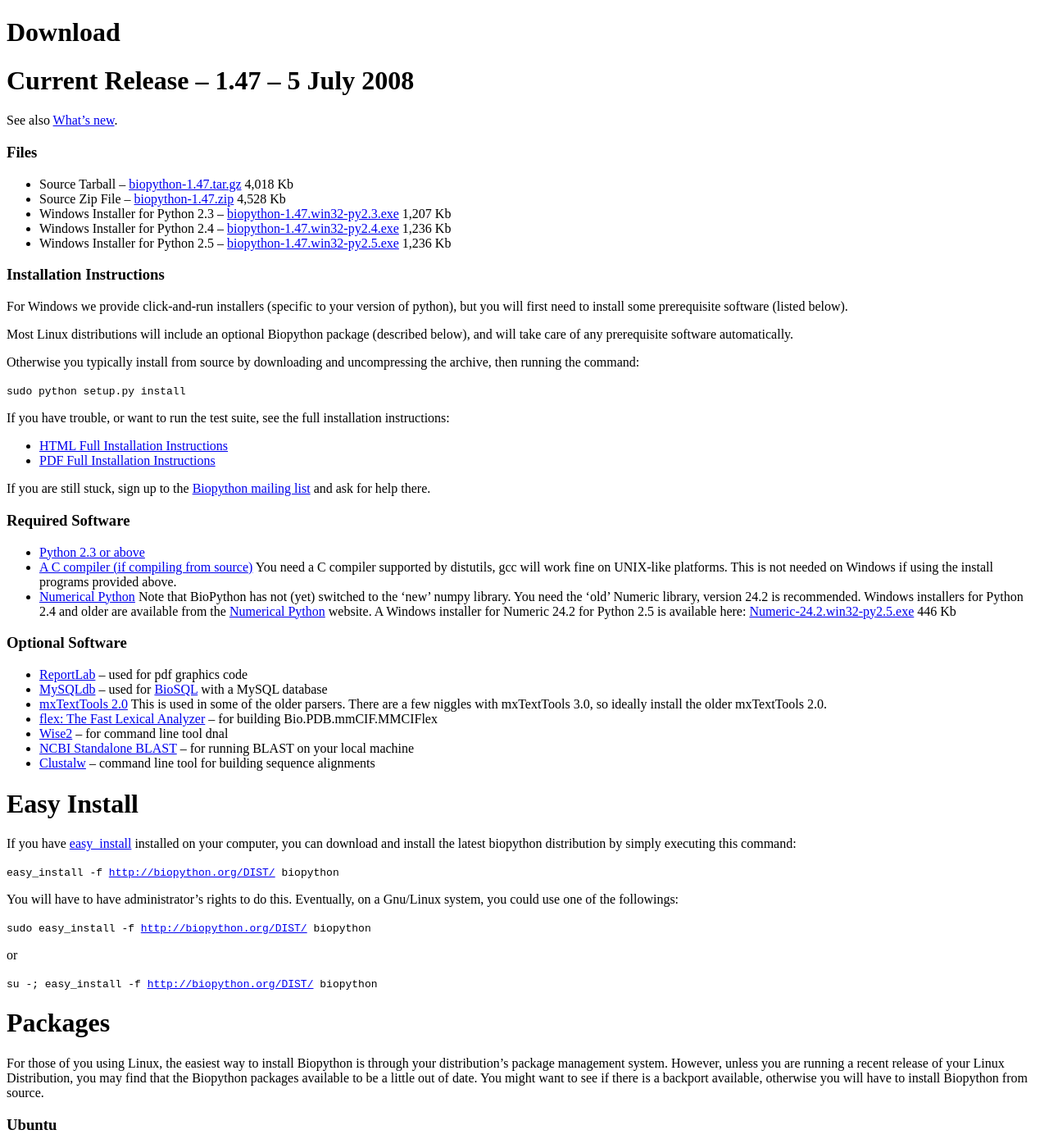
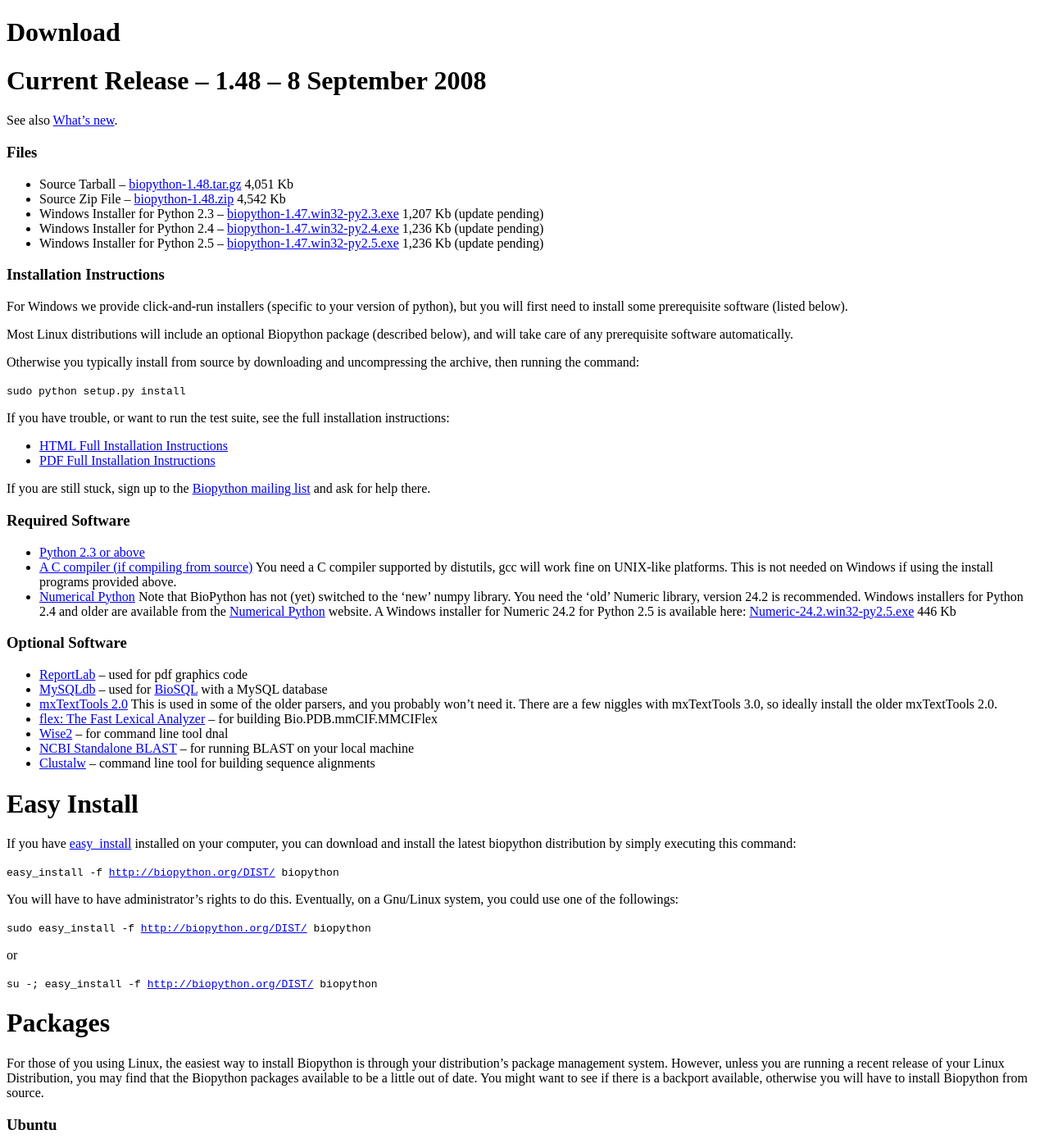
Before and after one commit to biopython/biopython.github.io, a Jekyll site: the page built from wiki/Download.md, in a window 1280 px wide and 1400 px high. Shown: the whole window at 82% size. Built offline with Jekyll 4.4.1, drawn with Linux system fonts in a browser that asks for light colours; some of the changed text lies outside the part shown.

Commit message:
Biopython 1.48

```diff
--- a/wiki/Download.md
+++ b/wiki/Download.md
@@ -4,28 +4,28 @@ permalink: wiki/Download
 layout: wiki
 ---
 
-Current Release -- 1.47 -- 5 July 2008
-======================================
+Current Release -- 1.48 -- 8 September 2008
+===========================================
 
 See also [What's new](http://biopython.open-bio.org/SRC/biopython/NEWS).
 
 ### Files
 
 -   Source Tarball --
-    [biopython-1.47.tar.gz](http://biopython.org/DIST/biopython-1.47.tar.gz)
-    4,018 Kb
+    [biopython-1.48.tar.gz](http://biopython.org/DIST/biopython-1.48.tar.gz)
+    4,051 Kb
 -   Source Zip File --
-    [biopython-1.47.zip](http://biopython.org/DIST/biopython-1.47.zip)
-    4,528 Kb
+    [biopython-1.48.zip](http://biopython.org/DIST/biopython-1.48.zip)
+    4,542 Kb
 -   Windows Installer for Python 2.3 --
     [biopython-1.47.win32-py2.3.exe](http://biopython.org/DIST/biopython-1.47.win32-py2.3.exe)
-    1,207 Kb
+    1,207 Kb (update pending)
 -   Windows Installer for Python 2.4 --
     [biopython-1.47.win32-py2.4.exe](http://biopython.org/DIST/biopython-1.47.win32-py2.4.exe)
-    1,236 Kb
+    1,236 Kb (update pending)
 -   Windows Installer for Python 2.5 --
     [biopython-1.47.win32-py2.5.exe](http://biopython.org/DIST/biopython-1.47.win32-py2.5.exe)
-    1,236 Kb
+    1,236 Kb (update pending)
 
 ### Installation Instructions
 
@@ -78,8 +78,9 @@ list](Mailing_lists "wikilink") and ask for help there.
     [BioSQL](BioSQL "wikilink") with a MySQL database
 -   [mxTextTools
     2.0](http://www.egenix.com/www2002/python/eGenix-mx-Extensions-v2.x.html/)
-    This is used in some of the older parsers. There are a few niggles
-    with mxTextTools 3.0, so ideally install the older mxTextTools 2.0.
+    This is used in some of the older parsers, and you probably won't
+    need it. There are a few niggles with mxTextTools 3.0, so ideally
+    install the older mxTextTools 2.0.
 -   [flex: The Fast Lexical Analyzer](http://flex.sourceforge.net/) --
     for building Bio.PDB.mmCIF.MMCIFlex
 -   [Wise2](http://www.ebi.ac.uk/Wise2/) -- for command line tool dnal
```
Also changed, not shown: other parts of wiki/Download.md (+10 -0 lines), 1 other file.
